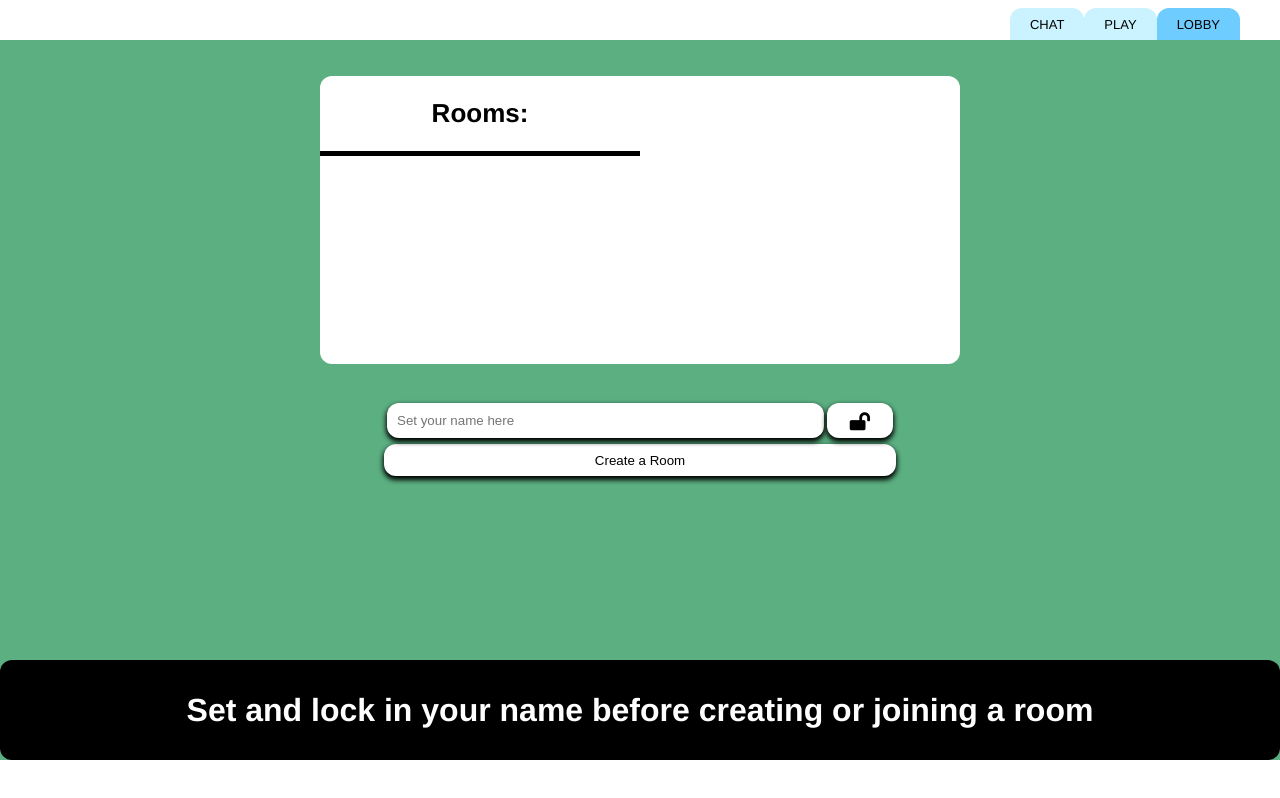
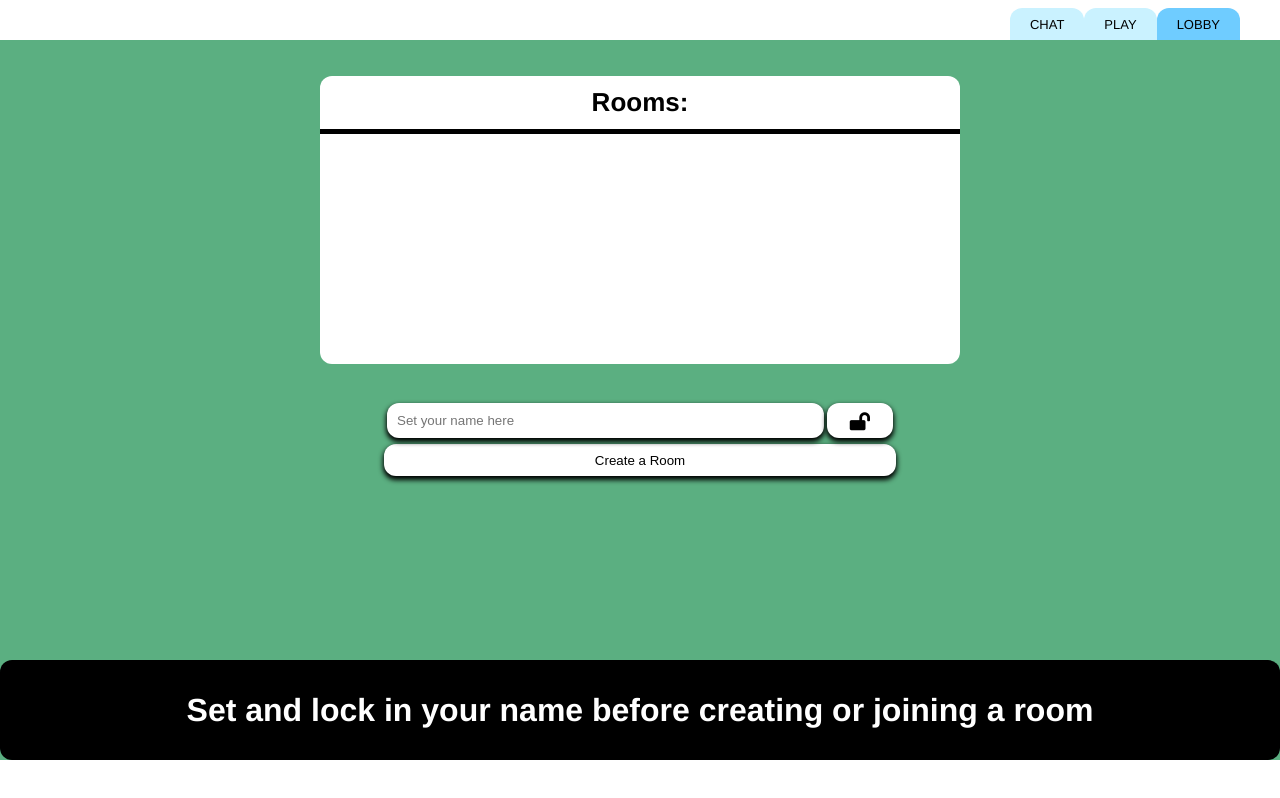
Before and after one commit to danielnoo/socketeuchre, a website built with webpack: page dist/index.html in a window 1280 px wide. Built offline with nearby package versions, Linux system fonts and the light colour scheme; no server answers.

```diff
--- a/index.js
+++ b/index.js
@@ -43,6 +43,8 @@
     // get the user list and match the socket.id using array.some()
     const users = getUserList()
     if(!users.some(element => element.id.includes(socket.id))){
+      // or, actually, use this new user emit to do all this?
+      // maybe move joinChat to a separate call like the one for create-room/join-room
       const user = joinChat(socket.id, userName)
       if(user.host === true){
       socket.emit('bestow-host-priveleges')
--- a/sass/_rooms.scss
+++ b/sass/_rooms.scss
@@ -18,13 +18,14 @@
   justify-self:center;
   align-self: center;
   display: flex;
-  justify-content: center;
+  justify-content: flex-start;
+  flex-direction: column;
 
 }
 
 .rooms > header {
   width: 100%;
-  height: 80px;
+  height: 20%;
   display: flex;
   align-items: center;
   justify-content: center;
```
Also changed, not shown: dist/css/main.css, dist/index.html, dist/javascript/rooms.js, dist/javascript/script.js, 1 other file.
